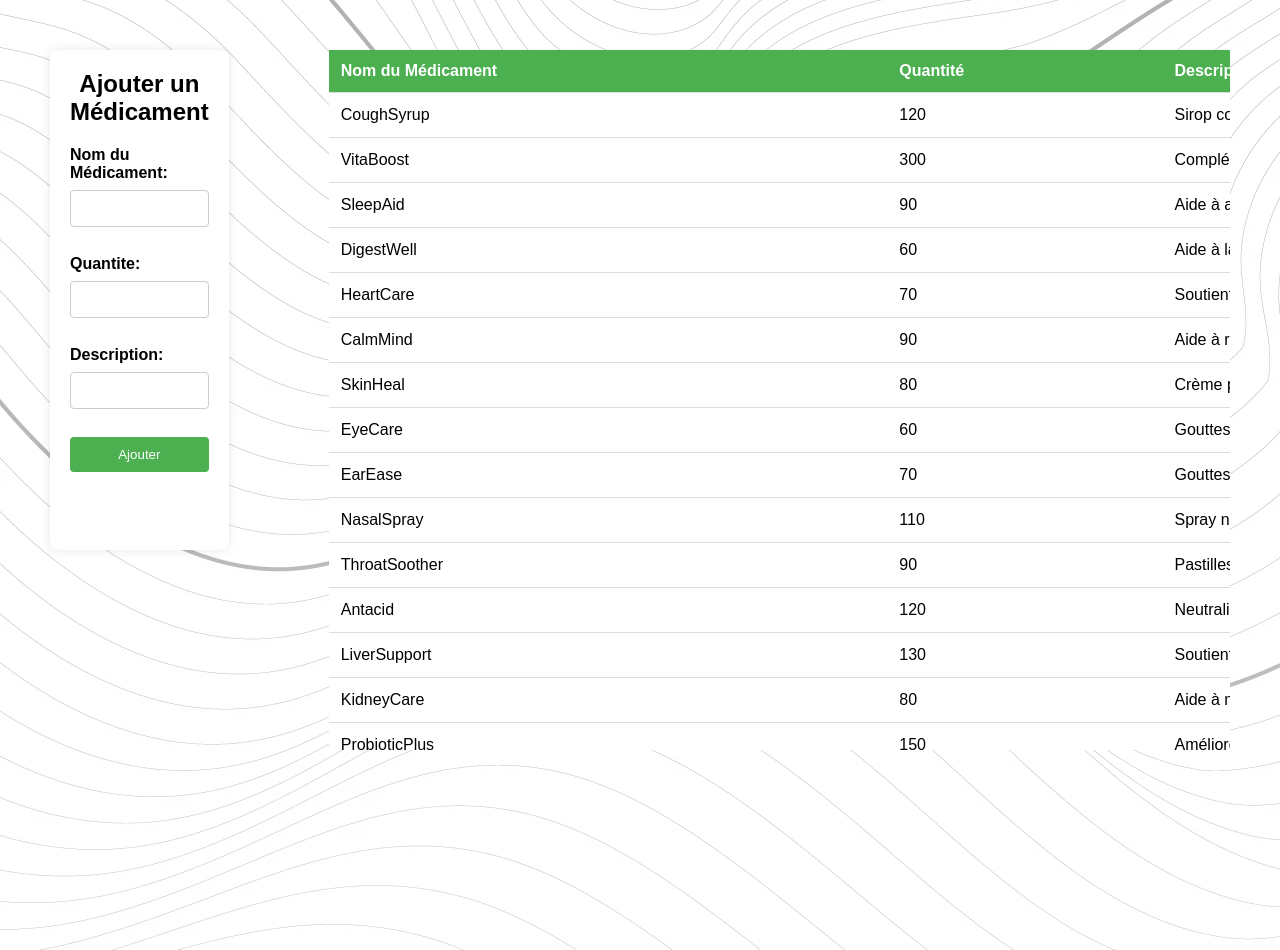
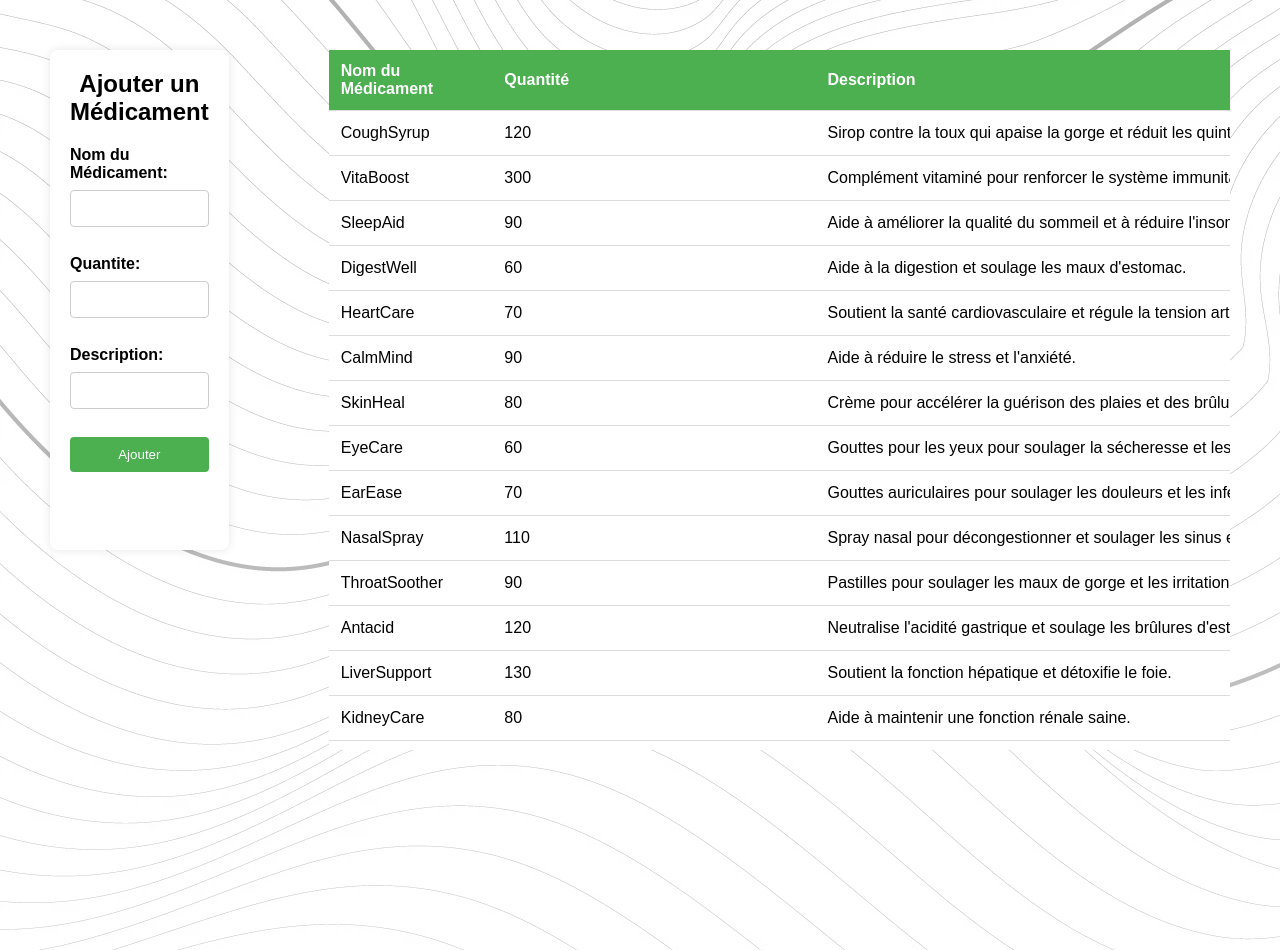
Before and after one commit to Flexo874/PHP-SQL-isitech, a PHP site: page /pages/stock.php in a window 1280 px wide. Shown: the part 60-1010 px from the top of the page. Run offline with PHP 8.4, Linux system fonts and the light colour scheme; a user stored in the database is signed in; data comes from the database, SQL or seed files in the repository.

Commit message:
Update stock.php

```diff
--- a/pages/stock.php
+++ b/pages/stock.php
@@ -78,12 +78,12 @@ $result = $stmt->fetchAll();
             <input type="submit" value="Ajouter">
         </form>
     </div>
-    <div class="table" style="overflow-x: auto width: 400px;">
+    <div class="table" style="overflow-x: auto ;">
     <table>
         <thead>
         <tr>
 
-            <th>Nom du Médicament</th>
+            <th width=100px;>Nom du Médicament</th>
             <th>Quantité</th>
             <th>Description</th>
         </tr>
```
